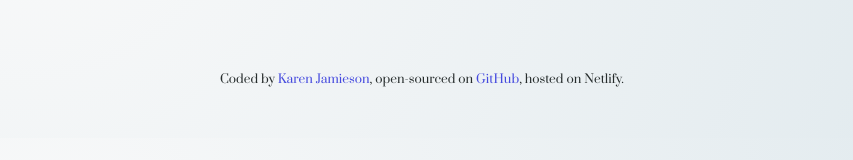
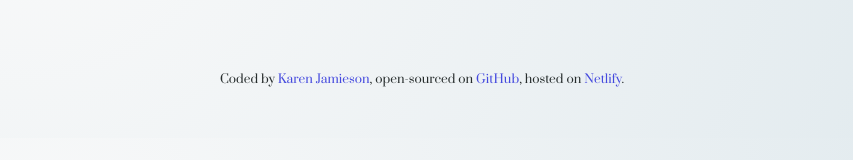
Before and after one commit to k-jamie/react-dictionary, a React (Create React App) app: page / in a window 1280 px wide. Shown: the part 321-481 px from the top of the page, without its empty margins (218-1071 px from the left). Built offline with nearby package versions, Linux system fonts and the light colour scheme; no server answers.

Commit message:
added netlify link

```diff
--- a/src/App.js
+++ b/src/App.js
@@ -8,7 +8,7 @@ function App() {
       <main className="App-main">
         <Dictionary defaultKeyword="hello" />
       </main>
- <footer className="App-footer">Coded by <a href="https://www.linkedin.com/in/karen-jamieson-5b464a103/" target="_blank" rel="noreferrer">Karen Jamieson</a>, open-sourced on <a href="https://github.com/k-jamie/react-dictionary" target="_blank" rel="noreferrer">GitHub</a>, hosted on Netlify.</footer>
+ <footer className="App-footer">Coded by <a href="https://www.linkedin.com/in/karen-jamieson-5b464a103/" target="_blank" rel="noreferrer">Karen Jamieson</a>, open-sourced on <a href="https://github.com/k-jamie/react-dictionary" target="_blank" rel="noreferrer">GitHub</a>, hosted on <a href="https://pedantic-shaw-f5b989.netlify.app/" target="_blank" rel="noreferrer">Netlify</a>.</footer>
 
     </div>
   );
```
